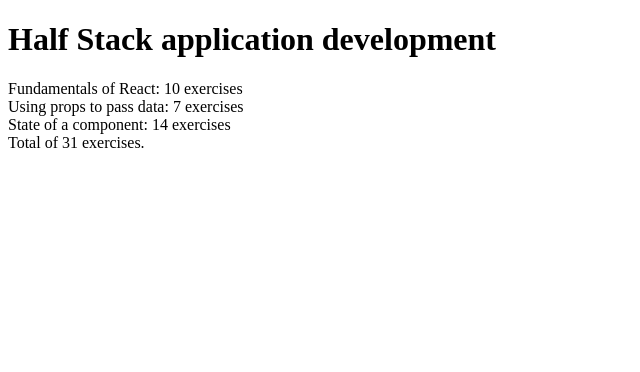
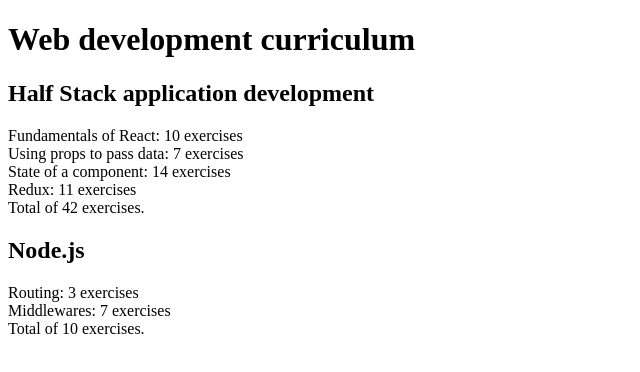
Before and after one commit to terhol/FullstackOpen2025, a React (Vite) app in the folder part1/courseinfo/: page / in a window 1280 px wide. Shown: the top 372 px of the page, without its empty margins (0-640 px from the left). Built offline with nearby package versions, Linux system fonts and the light colour scheme.

Commit message:
Finished courseinfo part 8-10

```diff
--- a/part1/courseinfo/src/App.jsx
+++ b/part1/courseinfo/src/App.jsx
@@ -1,9 +1,10 @@
 import Course from "./components/Course";
 
 const App = () => {
-  const course = {
+  const courses = [
+    {
+      name: "Half Stack application development",
       id: 1,
-    name: "Half Stack application development",
       parts: [
         {
           name: "Fundamentals of React",
@@ -20,10 +21,39 @@
           exercises: 14,
           id: 3,
         },
+        {
+          name: "Redux",
+          exercises: 11,
+          id: 4,
+        },
       ],
-  };
+    },
+    {
+      name: "Node.js",
+      id: 2,
+      parts: [
+        {
+          name: "Routing",
+          exercises: 3,
+          id: 1,
+        },
+        {
+          name: "Middlewares",
+          exercises: 7,
+          id: 2,
+        },
+      ],
+    },
+  ];
 
-  return <Course course={course} />;
+  return (
+    <div>
+      <h1>Web development curriculum</h1>
+      {courses.map((course) => (
+        <Course key={course.id} course={course} />
+      ))}
+    </div>
+  );
 };
 
 export default App;
--- a/part1/courseinfo/src/components/Header.jsx
+++ b/part1/courseinfo/src/components/Header.jsx
@@ -1,7 +1,7 @@
 const Header = ({ course }) => {
   return (
     <div>
-      <h1>{course.name}</h1>
+      <h2>{course.name}</h2>
     </div>
   );
 };
```
Lines whose indentation alone changed are shown as unchanged.
